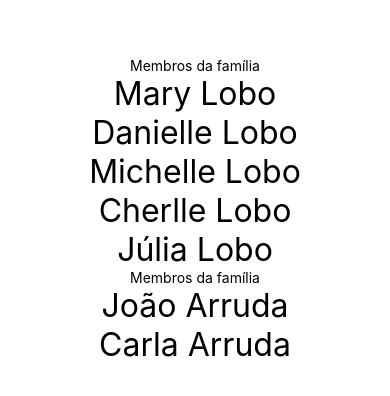
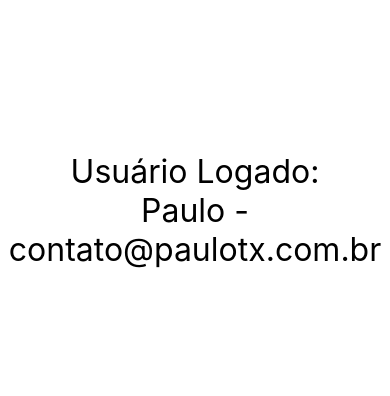
Before and after one commit to pauloteixeira01/Studies_in_React-native, a React Native app in the folder exercicios/: screen / in a window 390 px wide. Shown: the part 212-608 px from the top of the page. Built offline with nearby package versions, Linux system fonts and the light colour scheme.

Commit message:
Renderização condicional

```diff
--- a/exercicios/src/App.js
+++ b/exercicios/src/App.js
@@ -1,8 +1,9 @@
 import React from 'react';
 import { SafeAreaView, StyleSheet } from 'react-native';
 
-import Familia from './components/relacao/Familia';
-import Membro from './components/relacao/Membro';
+import UsuarioLogado from './components/UsuarioLogado';
+//import Familia from './components/relacao/Familia';
+//import Membro from './components/relacao/Membro';
 //import ParImpar from './components/ParImpar';
 //import Diferenciar from './components/Diferenciar';
 //import ContadorV2 from './components/contador/ContadorV2';
@@ -18,6 +19,9 @@
 
 export default () => (
     <SafeAreaView style={style.App}>
+        <UsuarioLogado usuario={{nome: "Paulo", email: "contato@paulotx.com.br" }}/>
+
+    {/*
         <Familia>
             <Membro name="Mary" lastName="Lobo"/>
             <Membro name="Danielle" lastName="Lobo"/>
@@ -29,7 +33,6 @@
             <Membro name="João" lastName="Arruda"/>
             <Membro name="Carla" lastName="Arruda"/>
         </Familia>
-        {/*
         <ParImpar />
         <Diferenciar />
         <ContadorV2 />
--- /dev/null
+++ b/exercicios/src/components/If.js
@@ -0,0 +1,7 @@
+export default props => {
+    if (props.teste) {
+        return props.children;
+    } else {
+        return false;
+    }
+}
--- /dev/null
+++ b/exercicios/src/components/UsuarioLogado.js
@@ -0,0 +1,20 @@
+import React from 'react'
+import { Text } from 'react-native'
+import Estilo from './estilo'
+import If from './If';
+
+export default props => {
+    const usuario = props.usuario || {};
+    return (
+        <>
+            <If teste={usuario && usuario.nome && usuario.email}>
+                <Text style={Estilo.txtG}>
+                    Usuário Logado:
+                </Text>
+                <Text style={Estilo.txtG}>
+                    {usuario.nome} - {usuario.email}
+                </Text>
+            </If>
+        </>
+    )
+}
```
